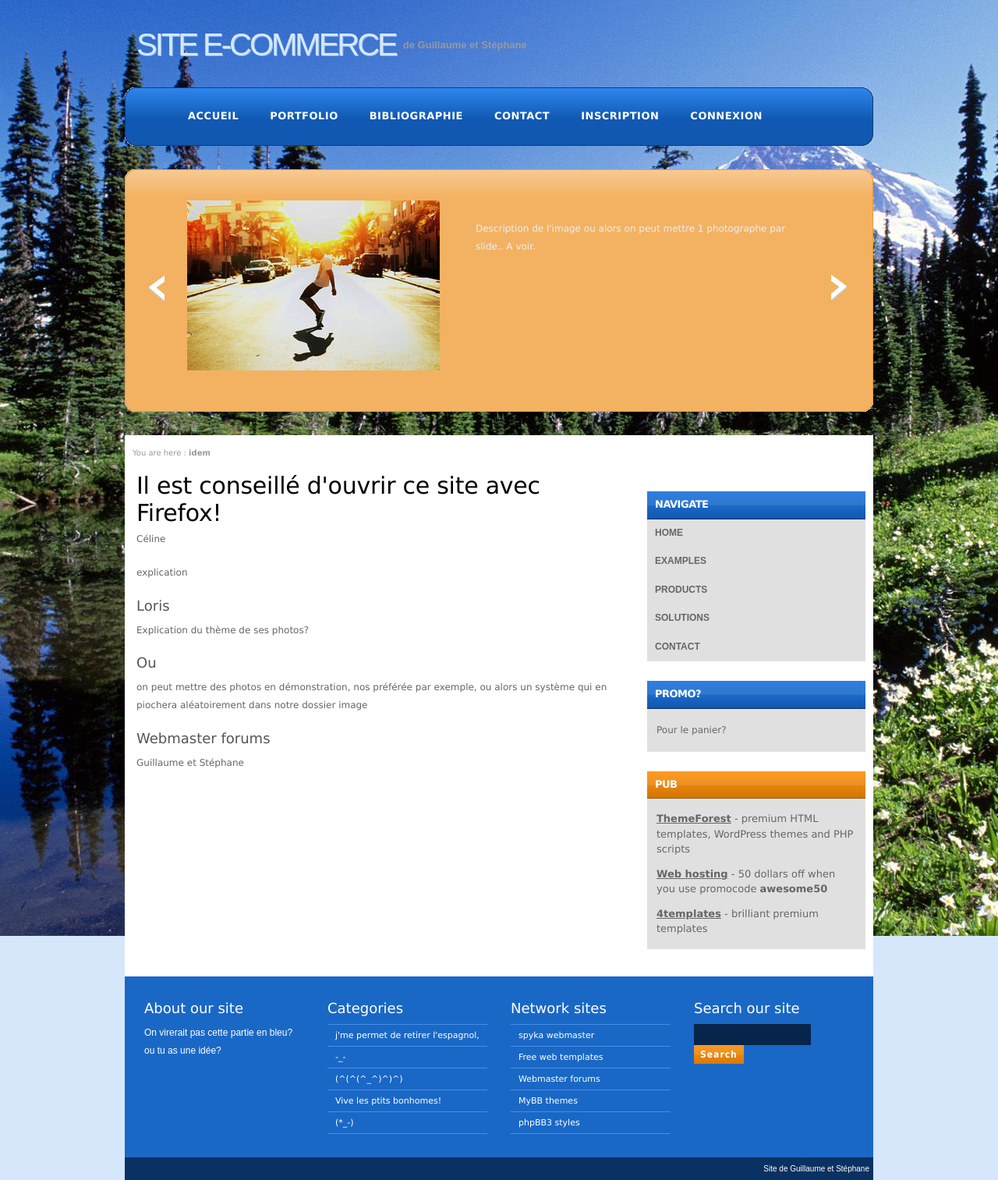
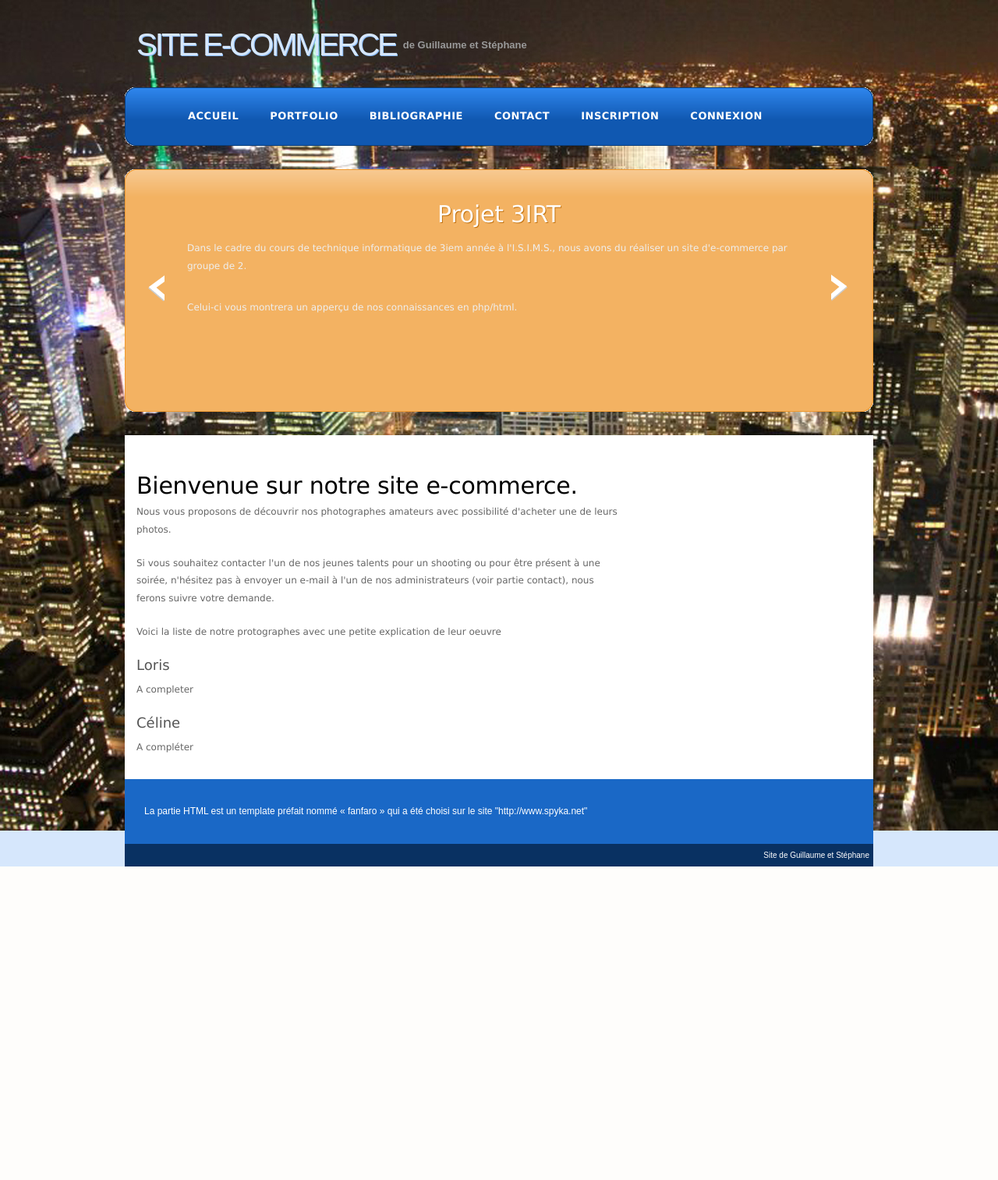
Before and after one commit to aerich/e-commerce, a PHP site: page / in a window 1280 px wide. Shown: the whole page at 78% size. After the commit the page ends 1111 px from the top, so only its background shows below. Run offline with PHP 8.4, Linux system fonts and the light colour scheme.

Commit message:
Page formulaire : suite et modification page index ( design etc..)

```diff
--- a/index.php
+++ b/index.php
@@ -28,7 +28,7 @@ session_start();
 
 <script>
   $(document).ready(function() {
-    $("#datepicker").datepicker();
+    $("#datepicker").datepicker();   //?????????????????????
   });
   </script>
 
@@ -144,27 +144,30 @@ session_start();
     	<div class="middle-top">
         	<div id="slides-container" class="middle-bottom">
                 <div id="slides">
+
+                        <div>
+                        <h2 style="text-align:center;">Projet 3IRT</h2>
+                        <p>Dans le cadre du cours de technique informatique de 3iem année à l'I.S.I.M.S., nous avons du réaliser un site d'e-commerce par groupe de 2. </p>
+                        <p>Celui-ci vous montrera un apperçu de nos connaissances en php/html.</p>
+
+                    </div>
                     <div>
-                        <div class="slide-image"><img src="images/slide-1.jpg" alt="Slide #1 image" /></div>
+                        <div class="slide-image"><img src="images/Stephane.jpg" alt="Slide #1 image" /></div>
                         <div class="slide-text">
-                            <h2></h2>
-                            <p>Description de l'image ou alors on peut mettre 1 photographe par slide.. A voir.</p>
-
+                            <h2>Stéphane Bury</h2>
+                            <p>Co-webmaster du site et étudiant en 3iem IRT</p>
+                            <p></p>
 
                         </div>
                     </div>
 
-                    <div>
-                        <h2>Projet</h2>
-                        <p>Il serait intéressant de mettre la description du projet ici, ou alors le lien dur site ou bien encore un remerciement pour les photographes, vu qu'ils acceptent qu'on utilise leurs photos</p>
-                        <p>On peut meme mettre la pub du site ou on a piquer le template.</p>
-                    </div>
+
 
                     <div>
-                        <div class="slide-image slide-image-right"><img src="images/slide-3.jpg" alt="Slide #3 image" /></div>
+                        <div class="slide-image slide-image-right"><img src="images/Guillaume.png" alt="Slide #3 image" /></div>
                         <div class="slide-text">
-                            <h2>Céline</h2>
-                            <p>Ces photos sont originales!</p>
+                            <h2>Guillaume Pasbecq</h2>
+                            <p>Co-webmaster du site et étudiant en 3iem IRT</p>
 
 
                         </div>
@@ -178,119 +181,40 @@ session_start();
 
     <div id="body">
         <div id="breadcrumbs">
-            <span>You are here :</span>
-            <strong>idem</strong>
         </div>
 
 		<div id="content">
             <div class="box">
-                <h2>Il est conseillé d'ouvrir ce site avec Firefox!</h2>
-                <p>Céline</p>
+                <h2>Bienvenue sur notre site e-commerce.</h2>
 
-                <p>explication</p>
+                <p>Nous vous proposons de découvrir nos photographes amateurs avec possibilité d'acheter une de leurs photos.</p>
 
+                <p>Si vous souhaitez contacter l'un de nos jeunes talents pour un shooting ou pour être présent à une soirée, n'hésitez pas à envoyer un e-mail à l'un de nos administrateurs (voir partie contact), nous ferons suivre votre demande.</p>
+                <p> Voici la liste de notre protographes avec une petite explication de leur oeuvre</p>
                 <h3>Loris</h3>
 
-                <p>Explication du thème de ses photos?</p>
+                <p>A completer </p>
 
-                <h3>Ou</h3>
+                <h3>Céline</h3>
 
-                <p>on peut mettre des photos en démonstration, nos préférée par exemple, ou alors un système qui en piochera aléatoirement dans notre dossier image</p>
+                <p>A compléter</p>
 
-
-                <h3>Webmaster forums</h3>
-                <p>Guillaume et Stéphane</p>
             </div>
         </div>
 
-        <div class="sidebar">
-            <ul>
-               <li>
-                    <h4><span>Navigate</span></h4>
-                    <ul class="blocklist">
-                        <li><a href="index.php">Home</a></li>
-                        <li><a href="examples.html">Examples</a></li>
-                        <li><a href="#">Products</a></li>
-                        <li><a href="#">Solutions</a></li>
-                        <li><a href="#">Contact</a></li>
-                    </ul>
-                </li>
 
-                <li>
-                    <h4><span>Promo?</span></h4>
-                    <ul>
-                        <li>
-                        	<p style="margin: 0;">Pour le panier?</p>
-                        </li>
-                    </ul>
-                </li>
-
-                <li>
-                    <h4 class="h4-orange"><span>Pub</span></h4>
-                    <ul>
-                        <li><a href="http://www.themeforest.net/?ref=spykawg" title="premium templates"><strong>ThemeForest</strong></a> - premium HTML templates, WordPress themes and PHP scripts</li>
-                        <li><a href="http://www.dreamhost.com/r.cgi?259541" title="web hosting"><strong>Web hosting</strong></a> - 50 dollars off when you use promocode <strong>awesome50</strong></li>
-                        <li><a href="http://www.4templates.com/?aff=spykawg" title="4templates"><strong>4templates</strong></a> - brilliant premium templates</li>
-                    </ul>
-                </li>
-
-            </ul>
-        </div>
     	<div class="clear"></div>
     </div>
     <div id="footer">
       <div class="footer-content">
+    <p> La partie HTML est un template préfait nommé « fanfaro » qui a été choisi sur le site "http://www.spyka.net" </p>
 
-        <div class="footer-box">
-            <h4>About our site</h4>
 
-            <p>
-                On virerait pas cette partie en bleu? ou tu as une idée?
-            </p>
-        </div>
-
-        <div class="footer-box">
-            <h4>Categories</h4>
-
-            <ul>
-              <li><a href="#">j'me permet de retirer l'espagnol,</a></li>
-              <li><a href="#">-_-</a></li>
-              <li><a href="#">(^(^(^_^)^)^)</a></li>
-              <li><a href="#">Vive les ptits bonhomes!</a></li>
-              <li><a href="#">(*_-)</a></li>
-
-            </ul>
-        </div>
-
-        <div class="footer-box">
-
-            <h4>Network sites</h4>
-            <ul>
-                <li><a href="http://www.spyka.net" title="spyka Webmaster resources">spyka webmaster</a></li>
-                <li><a href="http://www.justfreetemplates.com" title="free web templates">Free web templates</a></li>
-
-                <li><a href="http://www.spyka.net/forums" title="webmaster forums">Webmaster forums</a></li>
-                <li><a href="http://www.awesomestyles.com/mybb-themes" title="mybb themes">MyBB themes</a></li>
-                <li><a href="http://www.awesomestyles.com" title="free phpbb3 themes">phpBB3 styles</a></li>
-            </ul>
-        </div>
-
-        <div class="footer-box end-footer-box">
-            <h4>Search our site</h4>
-
-            <form action="#" method="get">
-                <p>
-                    <input type="text" id="searchquery" size="16" name="searchterm" />
-
-                    <input type="submit" id="searchbutton" value="Search" class="formbutton" />
-                </p>
-            </form>
-        </div>
         <div class="clear"></div>
     </div>
     <div id="footer-links">
 
-    <!-- A link to http://www.spyka.net must remain. To remove link see http://www.spyka.net/licensing -->
+
             <p>Site de Guillaume et Stéphane</p>
     </div>
 </div>
```
Also changed, not shown: page.html (deleted, +0 -171 lines), php/formulaire.php (+49 -29 lines), images/Guillaume.png (added), images/Stephane.JPG (added), images/paysages_96.jpg, images/slide-1.jpg (deleted).
